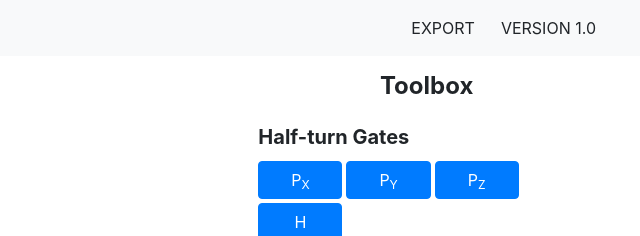
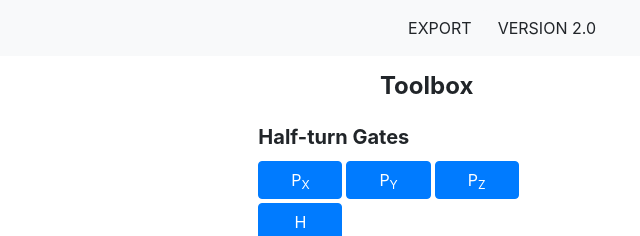
Before and after one commit to bits-and-electrons/bloch-sphere-simulator, a website with bundled scripts: page index.html in a window 1280 px wide. Shown: the top 236 px of the page, 640-1280 px from the left. Built offline with nearby package versions, Linux system fonts and the light colour scheme.

Commit message:
Version increment: v2.0 (#10)

```diff
--- a/index.html
+++ b/index.html
@@ -60,7 +60,7 @@
 					<li class="nav-item">
 						<a class="btn btn-light" href="https://github.com/bits-and-electrons/bloch-sphere-simulator"
 							target="_blank">
-							Version 1.0
+							Version 2.0
 						</a>
 					</li>
 				</ul>
--- a/package.json
+++ b/package.json
@@ -1,7 +1,7 @@
 {
   "name": "bloch-sphere",
   "description": "A simple web based Bloch sphere simulator",
-  "version": "1.0.0",
+  "version": "2.0.0",
   "license": "MIT",
   "keywords": [
     "qubit",
```
Also changed, not shown: 1 other file.
